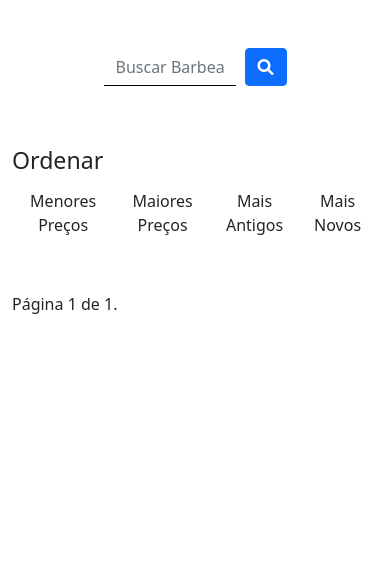
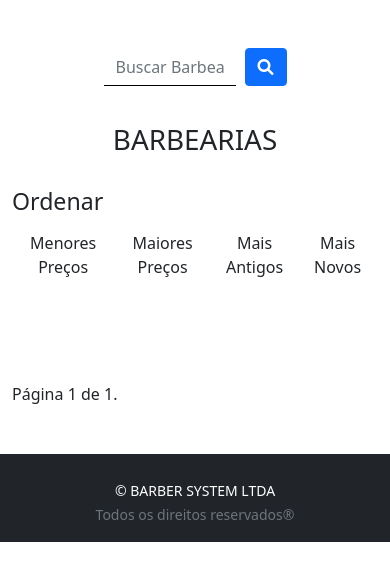
Before and after one commit to DanielBelorini22/barber_system_professional, a Django app: page /barbearia/listar/ in a window 390 px wide. Shown: the part 56-637 px from the top of the page. Run offline with Django 4.2, Linux system fonts and the light colour scheme; data that the repository does not hold is empty.

```diff
--- a/barber_system/barbearias/templates/barbearia_list.html
+++ b/barber_system/barbearias/templates/barbearia_list.html
@@ -17,6 +17,10 @@
             </div>
         </div>
     </form>
+</div>
+
+<div class="titulo text-center">
+    <h1>BARBEARIAS</h1>
 </div>
 
 <br>
@@ -67,7 +71,7 @@
     {% endfor %}
 </div>
 
-<div class="pagination">
+<div class="pagination mt-5 mb-5">
     <span class="step-links">
         {% if lista.has_previous %}
             <a href="?page={{ list.previous_page_number }}">Anterior</a>
--- a/barber_system/barbearias/templates/base_barbearias.html
+++ b/barber_system/barbearias/templates/base_barbearias.html
@@ -12,7 +12,7 @@
 <body>
 <nav class="navbar navbar-expand-lg navbar-light bg-light">
     <div class="container-fluid">
-        <a class="navbar-brand" href="#">BARBER SYSTEM</a>
+        <a class="navbar-brand" href="{% url 'home' %}">BARBER SYSTEM</a>
         <button class="navbar-toggler" type="button" data-bs-toggle="collapse" data-bs-target="#navbarNav" aria-controls="navbarNav"
                 aria-expanded="false" aria-label="Toggle navigation">
             <span class="navbar-toggler-icon"></span>
@@ -23,7 +23,7 @@
                     <a class="nav-link active" aria-current="page" href="{% url 'home' %}">Home</a>
                 </li>
                 <li class="nav-item">
-                    <a class="nav-link" href="#">Agenda</a>
+                    <a class="nav-link active" aria-current="page" href="{% url 'listar_barbearia' %}">Barbearias</a>
                 </li>
             </ul>
         </div>
@@ -34,6 +34,21 @@
     {% block content %}{% endblock %}
 </div>
 
+<footer class="text-muted pb-3 w-100 bg-dark">
+    <div class="container pt-4">
+        <div class="row text-center">
+            <div class-"col-12 col-md-4 text-center text-light">
+                <p class="p-0 m-0 text-white text-center">
+                    <small>© BARBER SYSTEM LTDA</small>
+                </p>
+
+                <p class="p-0 m-0 text-muted text-center">
+                    <small>Todos os direitos reservados®</small>
+                </p>
+            </div>
+        </div>
+    </div>
+</footer>
 
 <script src="https://cdn.jsdelivr.net/npm/bootstrap@5.1.3/dist/js/bootstrap.bundle.min.js"
         integrity="sha384-ka7Sk0Gln4gmtz2MlQnikT1wXgYsOg+OMhuP+IlRH9sENBO0LRn5q+8nbTov4+1p" crossorigin="anonymous"></script>
--- a/barber_system/barbearias/templates/cortes_cabelo.html
+++ b/barber_system/barbearias/templates/cortes_cabelo.html
@@ -8,7 +8,7 @@
 </head>
 <body>
 <div class="row mt-5">
-    <div class="cortes mt-5">
+    <div class="cortes mt-5 mb-5">
         <div class="card" style="width: 18rem; box-shadow: 4px 8px 15px rgba(0,0,0,0.42); border: none">
             <img src="{{ cortes.foto.url }}" class="card-img-top" alt="..." width="100%">
             <div class="card-body">
```
Also changed, not shown: barber_system/barbearias/templates/perfil_barbearia.html (+8 -3 lines), barber_system/media/images/994d50f3dd70e27b84588ecc1cae50d8.jpg (added).
